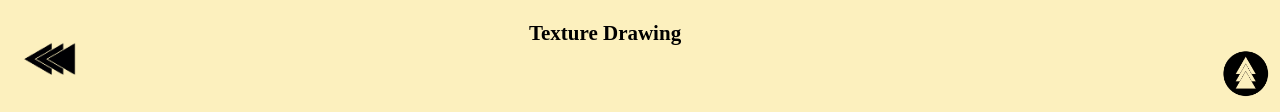
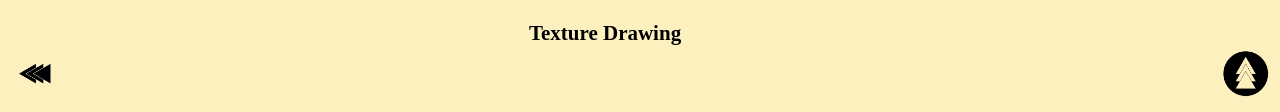
Before and after one commit to KIMBOMUN/KIMBOMUN, a plain HTML site: page index3_4.html in a window 1280 px wide. Shown: the part 688-800 px from the top of the page. Drawn offline with Linux system fonts and the light colour scheme.

Commit message:
Update index3_4.html

```diff
--- a/index3_4.html
+++ b/index3_4.html
@@ -89,7 +89,7 @@
 
 <!--뒤로가기 버튼-->
 <div style="position: fixed; bottom: 10px; left: 10px;">
-<a href="index3.html"> <img src="./img/back1.png" width="80px"> </a> </div>
+<a href="index3.html"> <img src="./img/back1.png" width="50px"> </a> </div>
 
   </body>
 </html>
```
